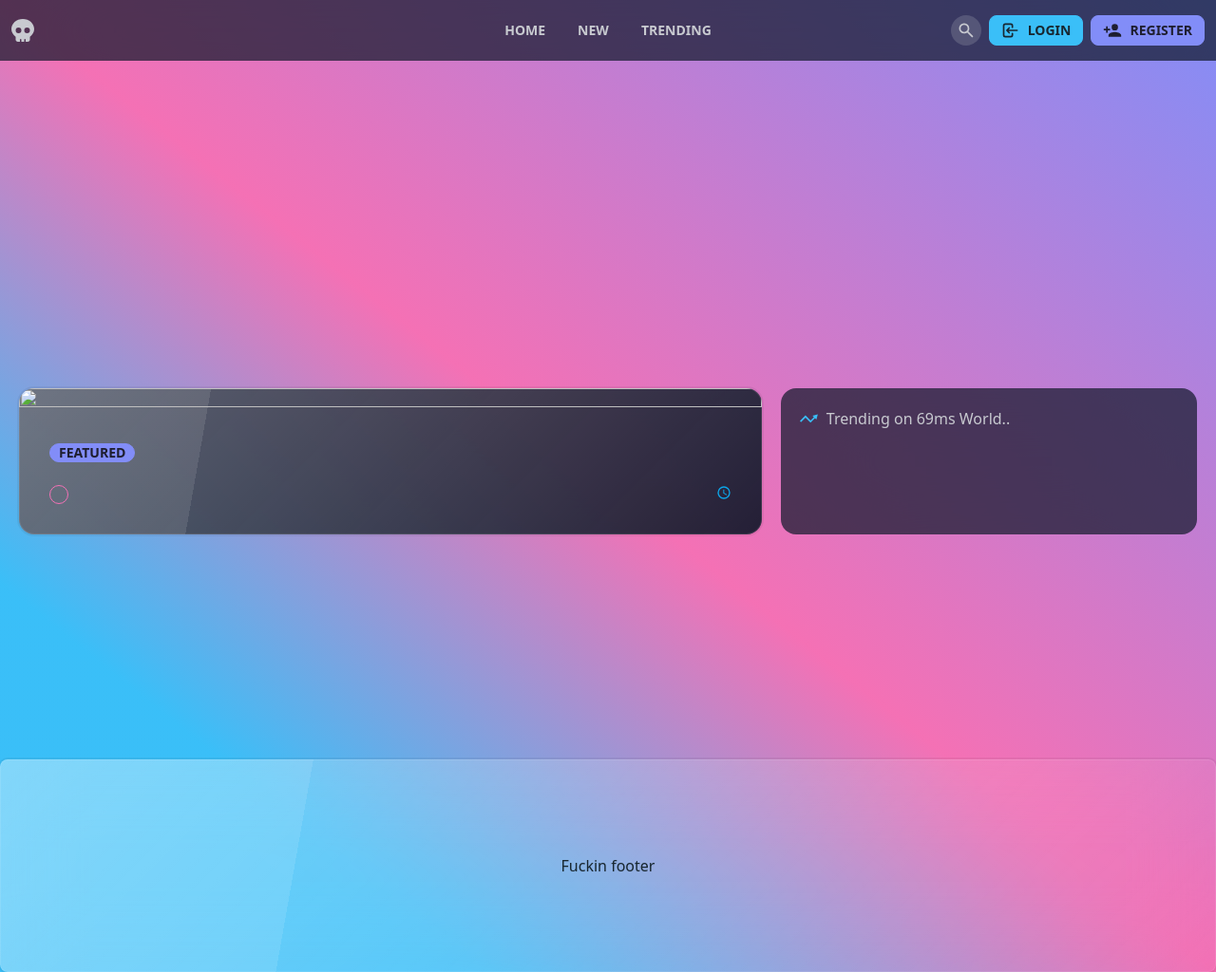
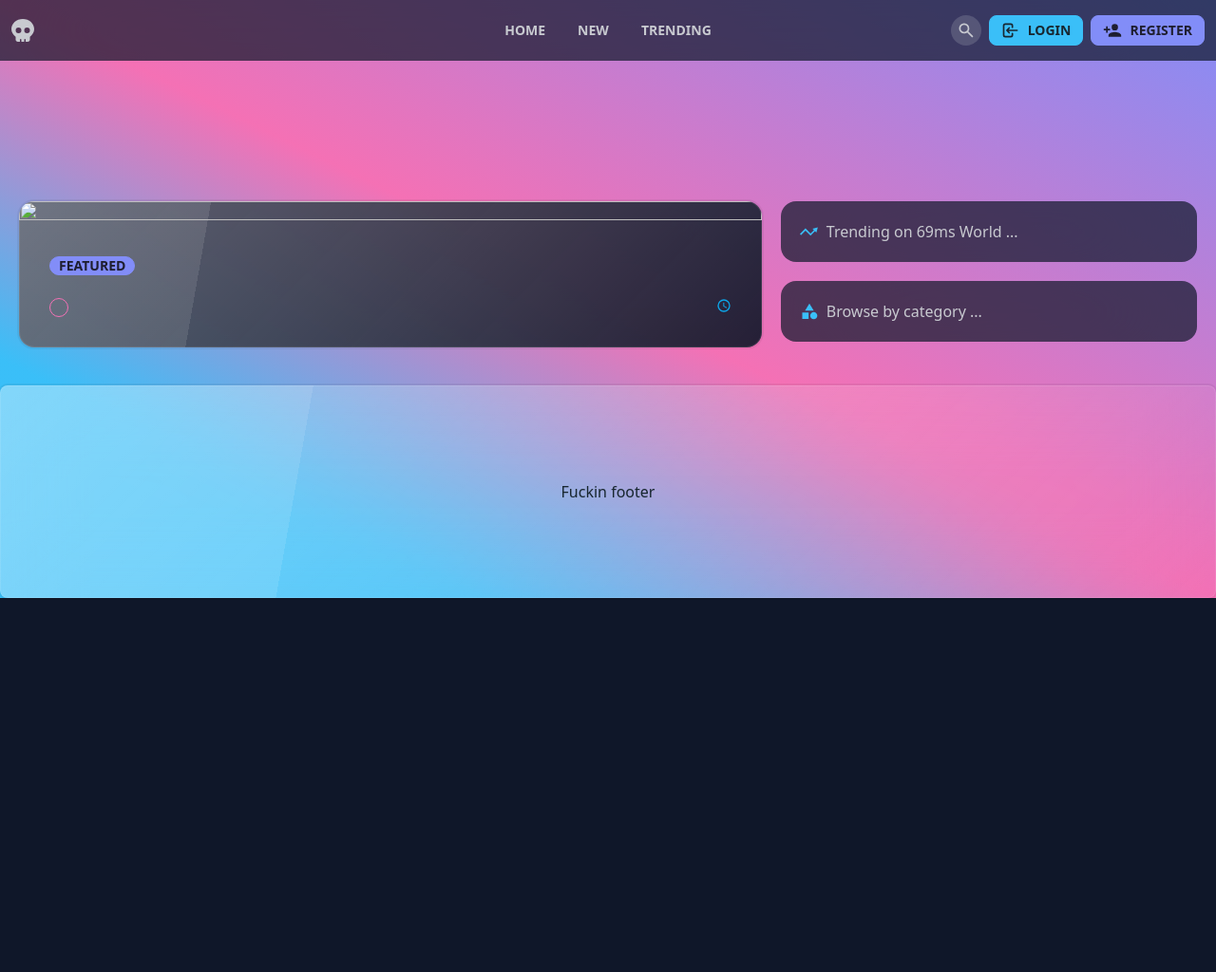
Before and after one commit to izharxyz/neon, a Django app: template blog/templates/blog/index.html in a window 1280 px wide. Shown: the whole page at 95% size. After the commit the page ends 630 px from the top, so only its background shows below. Run offline with Django 3.2, Linux system fonts and the light colour scheme; the template is opened without the code that fills it, so the values that code supplies are empty; style sheets or scripts are compiled from the project's sources.

Commit message:
redesigned layout

```diff
--- a/blog/templates/blog/index.html
+++ b/blog/templates/blog/index.html
@@ -1,10 +1,10 @@
 {% extends 'base.html' %}
 {% load static %}
 {% block content %}
-    <div class="hero min-h-screen">
-        <div class="hero-content p-5 w-full">
-            <div class="min-w-full grid grid-cols-1 lg:grid-cols-11 gap-5 mt-48">
+    <div class="container max-w-7xl p-5 mx-auto">
+        <div class="min-w-full inline-grid grid-cols-1 lg:grid-cols-11 gap-5 mt-48">
             <div class="col-span-1 lg:col-span-7">
+                <div class="w-full">
                     <a href="##"> <!-- href="// url 'blog-detail' featured_post.slug //" -->
                         <div class="card bg-base-100 bg-opacity-90 glass">
                             <figure>
@@ -36,28 +36,44 @@
                             </div>
                         </div>
                     </a>
+
+                    <div class="col-span-1 lg:col-span-7 flex flex-col gap-5 mt-5">
+                        {% for post in random_posts %}
+                            {% include 'partials/post_card.html' %}
+                        {% endfor %}
                     </div>
-                <div class="col-span-1 lg:col-span-4 w-full rounded-box p-5 bg-base-100 bg-opacity-70 backdrop-blur-3xl">
+                </div>
+            </div>
+
+
+            <div class="col-span-1 lg:col-span-4 h-fit w-full">
+                <div class="w-full rounded-box p-5 bg-base-100 bg-opacity-70 backdrop-blur-3xl">
                     <div class="flex items-center gap-2">
-                        <svg class="fill-primary text-primary h-5 w-5 "
+                        <svg class="fill-primary text-primary h-5 w-5"
                                 xmlns="http://www.w3.org/2000/svg"
                                 width="24"
                                 height="24"
                                 viewBox="0 0 24 24">
                             <path fill="currentColor" d="M1.414 16.432L0 15.018l7.071-7.071l6.364 6.364l4.243-4.243l-1.743-1.742l6.692-1.793l-1.793 6.692l-1.742-1.742l-5.657 5.656l-6.364-6.364l-5.657 5.657Z" />
                         </svg>
-                        Trending on 69ms World..
+                        Trending on 69ms World ...
                     </div>
                     {% for post in trending_posts %}
                         {% include 'partials/trending_post_card.html' %}
                     {% endfor %}
                 </div>
-                <div class="col-span-1 lg:col-span-7 flex flex-col gap-5">
-                    {% for post in random_posts %}
-                        {% include 'partials/post_card.html' %}
+                <div class="w-full rounded-box p-5 bg-base-100 bg-opacity-70 backdrop-blur-3xl mt-5">
+                    <div class="flex items-center gap-2">
+                        <svg class="fill-primary text-primary h-5 w-5" xmlns="http://www.w3.org/2000/svg" width="24" height="24" viewBox="0 0 24 24"><path fill="currentColor" d="M6.5 11L12 2l5.5 9h-11Zm11 11q-1.875 0-3.188-1.313T13 17.5q0-1.875 1.313-3.188T17.5 13q1.875 0 3.188 1.313T22 17.5q0 1.875-1.313 3.188T17.5 22ZM3 21.5v-8h8v8H3Z"/></svg>
+                        Browse by category ...
+                    </div>
+                    {% for post in trending_posts %}
+                        {% include 'partials/trending_post_card.html' %}
                     {% endfor %}
                 </div>
             </div>
+
+
         </div>
     </div>
     <div class="col-span-1 lg:col-span-3">
```
Lines whose indentation alone changed are shown as unchanged.
